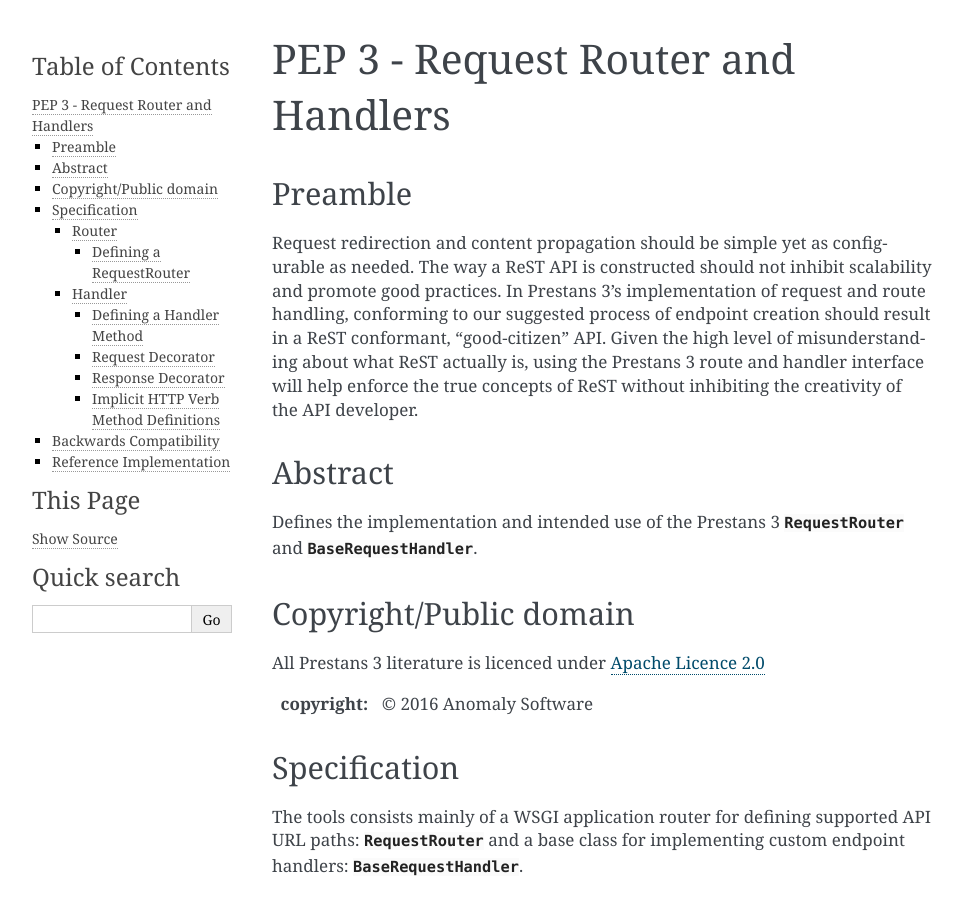
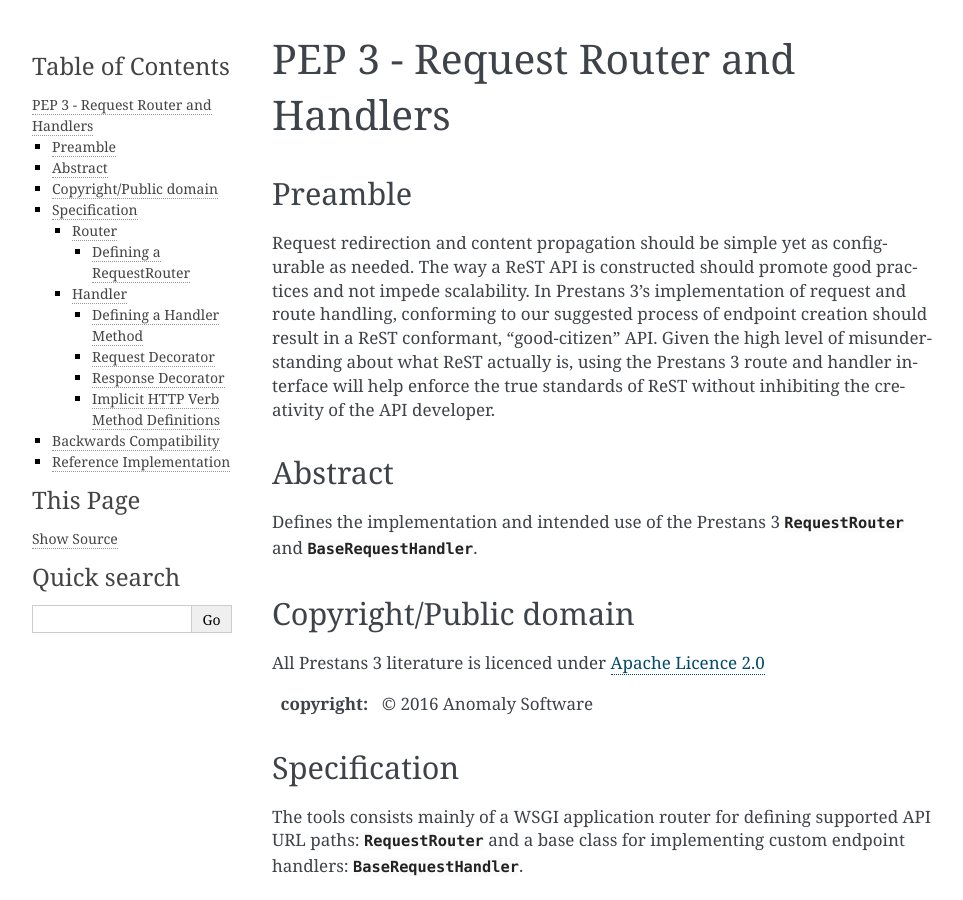
Before and after one commit to coderatchet/prestans3, a Sphinx documentation site: the page built from docs/peps/PEP-3_router_and_handler_interface.rst, in a window 1280 px wide and 900 px high. Shown: the whole window, without its empty margins (148-1111 px from the left). Built offline with Sphinx 7.4.7, drawn with Linux system fonts in a browser that asks for light colours.

Commit message:
corrected preamble ambiguous description

```diff
--- a/docs/peps/PEP-3_router_and_handler_interface.rst
+++ b/docs/peps/PEP-3_router_and_handler_interface.rst
@@ -5,10 +5,10 @@
 Preamble
 --------
 Request redirection and content propagation should be simple yet as configurable as needed. The way a ReST API is
-constructed should not inhibit scalability and promote good practices. In Prestans 3's implementation of request and
+constructed should promote good practices and not impede scalability. In Prestans 3's implementation of request and
 route handling, conforming to our suggested process of endpoint creation should result in a ReST conformant,
 "good-citizen" API. Given the high level of misunderstanding about what ReST actually is, using the Prestans 3 route and
-handler interface will help enforce the true concepts of ReST without inhibiting the creativity of the API developer.
+handler interface will help enforce the true standards of ReST without inhibiting the creativity of the API developer.
 
 Abstract
 --------
```
